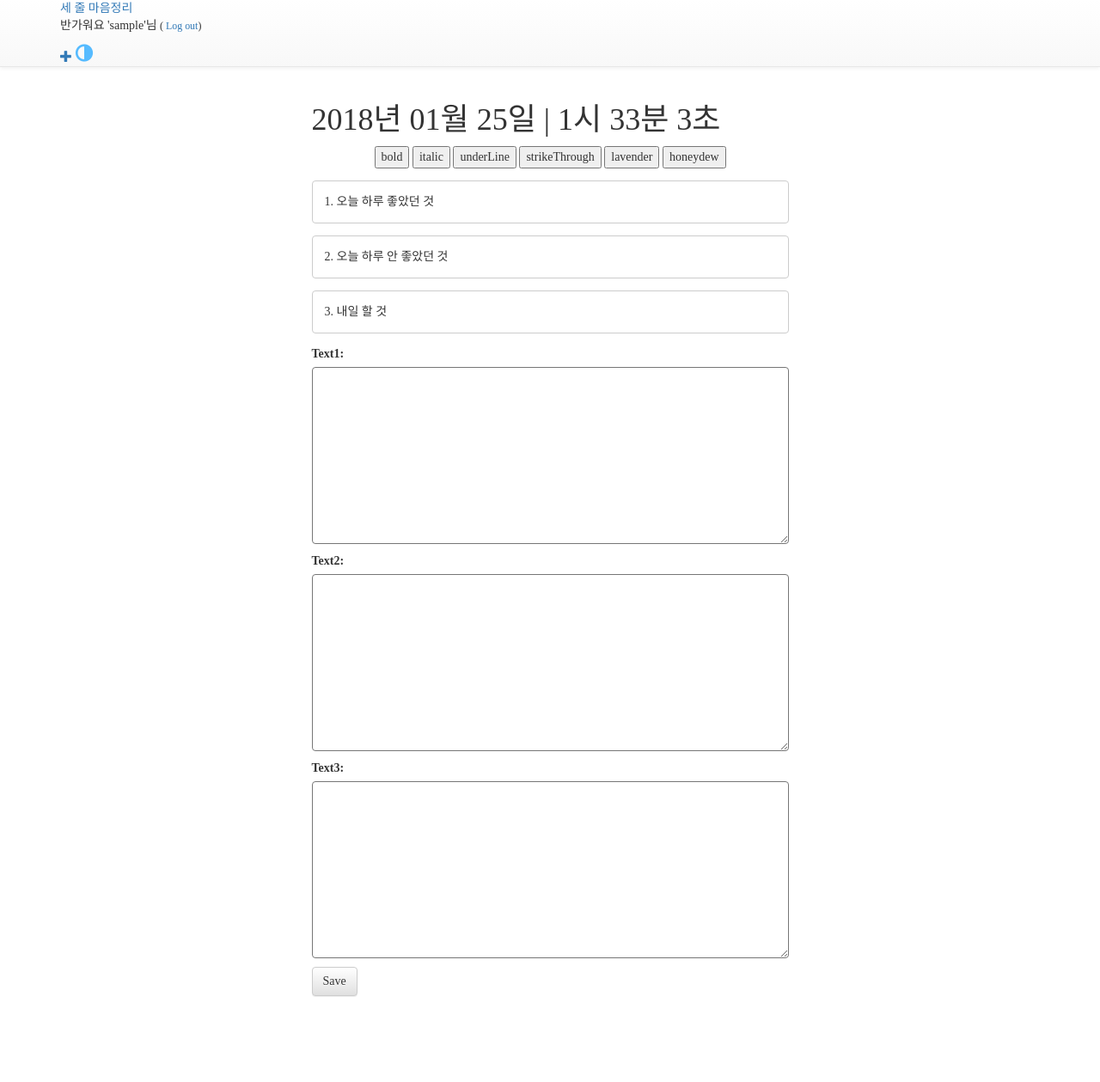
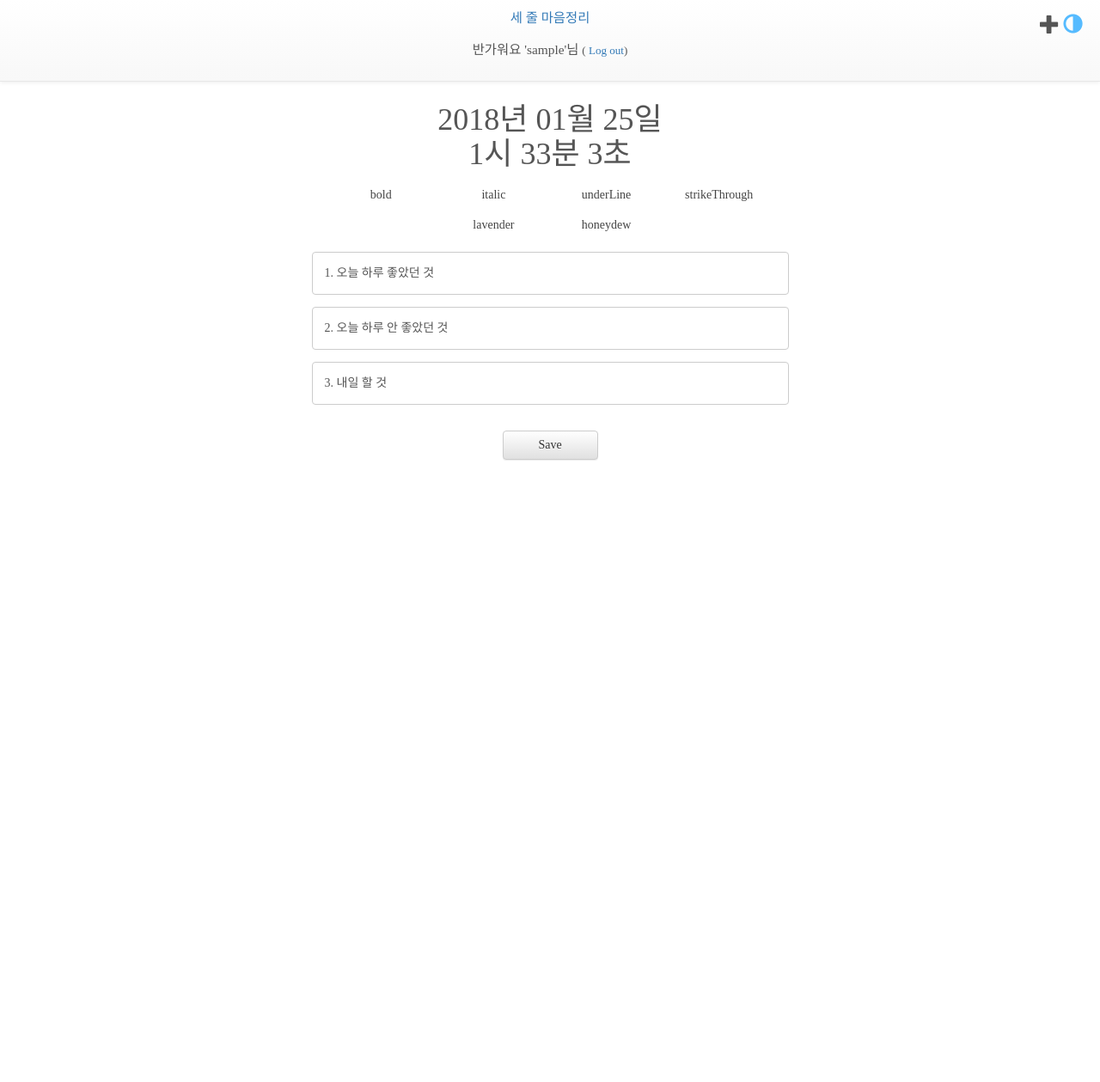
Before and after one commit to hora2017/pf2, a Django app: page /post/new/ in a window 1280 px wide. Shown: the whole page at 86% size. After the commit the page ends 536 px from the top, so only its background shows below. Run offline with Django 3.2, Linux system fonts and the light colour scheme; the visitor is signed in with stand-in values (Sample User, id 1); some libraries are stand-ins or nearby versions; some web fonts are replaced.

Commit message:
css 수정

```diff
--- a/blog/static/css/blog.css
+++ b/blog/static/css/blog.css
@@ -1,11 +1,35 @@
-
-/* form p {
-    display: none;
-} */
-
 *{
     font-family: 'Nanum Square';
     word-break: normal;
+    outline: none;
+    color: #555;
+}
+
+
+form p, form label {
+    display: none;
+}
+
+p{
+    margin: 15px 0;
+}
+
+.navbar-header {
+    display: block;
+    width: 50%;
+    text-align: center;
+    font-size: 1.1em;
+    float: none;
+}
+
+.icon {
+    position: absolute;
+    display: inline-block;
+    right: 20px;
+    top: 15px;
+}
+.icon span {
+    font-size: 1.5em;
 }
 
 .remove{
@@ -25,12 +49,8 @@
 .card-tag .btn {
     margin-left: 10px;
 }
-.card h1 {
+h1 {
     text-align: center;
-    color: #555
-}
-.card h3 {
-    color: #555
 }
 
 .comment {
@@ -58,6 +78,12 @@ textarea {
     width: 100%;
 }
 
+.save{
+    width: 20%;
+    margin: 30px auto;
+    display: block;
+}
+
 
 #autosave {
     display: none;
@@ -75,9 +101,11 @@ textarea {
     width: 100%;
     text-align:center;
 }
-.rich li {
+.rich input {
     display: inline-block;
-    width: 3em;
+    border: 0;
+    text-align: center;
+    width: 23%;
     height: 2.5em;
     margin: 0 auto;
     text-align: center;
@@ -87,7 +115,7 @@ textarea {
     transition: all 0.05s;
     transition-timing-function: cubic-bezier(0.55, 0.06, 0.68, 0.19)
 }
-.rich li:active{
+.rich input:active{
     background-color: #444;
     color: #fff;
     transition: all 0.05s;
@@ -106,8 +134,7 @@ textarea {
     transition-timing-function: cubic-bezier(0.55, 0.06, 0.68, 0.19)
 }
 .textDiv:focus{
-    background: #ffffff;
-    color: #111;
+    background: #ccc;
     font-size: 1em;
     transition: all 0.2s;
     transition-timing-function: cubic-bezier(0.55, 0.06, 0.68, 0.19)
--- a/blog/static/js/post_new.js
+++ b/blog/static/js/post_new.js
@@ -6,10 +6,7 @@ var modified = {
         if (day.toString().length < 2) { day = '0' + day; }
         if (date.getHours() > 12) { time = (date.getHours() - 12) }
         else { time = date.getHours() }
-        title.innerHTML = date.getFullYear() + '년 ' + date.getMonth() + 1 + '월 ' + day + '일 | ' + time + '시 ' + date.getMinutes() + '분 ' + date.getSeconds() + '초';
-    },
-    autoFocus: function () { // 첫 질문칸에 자동으로 포커스주기
-        var textarea = document.querySelector('#id_text1').setAttribute('autofocus', 'autofocus');
+        title.innerHTML = date.getFullYear() + '년 ' + date.getMonth() + 1 + '월 ' + day + '일 <br>' + time + '시 ' + date.getMinutes() + '분 ' + date.getSeconds() + '초';
     },
     divToArea: function () { // div의 글을 textarea로 동기화
         var textarea = document.getElementsByTagName('textarea');
@@ -121,7 +118,6 @@ function click(id, value) {
 
 
 modified.titleDate();
-modified.autoFocus();
 autoSave.restore();
 autoSave.delete();
 setInterval(function () { modified.titleDate() }, 1000);
--- a/blog/templates/blog/add_comment_to_post.html
+++ b/blog/templates/blog/add_comment_to_post.html
@@ -1,9 +1,10 @@
 {% extends 'blog/base.html' %}
+{% load staticfiles %}
 
 {% block content %}
     <h1>New comment</h1>
     <form method="POST" class="post-form">{% csrf_token %}
-        {{ form.as_p }}
+        {{ form }}
         <button type="submit" class="save btn btn-default">Send</button>
     </form>
 {% endblock %}
--- a/blog/templates/blog/base.html
+++ b/blog/templates/blog/base.html
@@ -16,17 +16,14 @@
 <body>
     <nav class="navbar navbar-default navbar-fixed-top">
         <div class="container">
-            <div class="navbar-header">
-                <div class="header">
+            <div class="navbar-header" style="margin: 10px auto">
                 <a class="" href="/">세 줄 마음정리</a>
-                </div>
                 {% if user.is_authenticated %}
-                <div>
                 <p class="top-menu">반가워요 '{{ user.username }}'님
                     <small>(
                         <a href="{% url 'logout' %}">Log out</a>)</small>
                 </p>
-                </div>
+                <div class="icon">
                     <a href="{% url 'post_new' %}">
                         <span class="glyphicon glyphicon-plus"></span>
                     </a>
@@ -36,6 +33,7 @@
                     </a>
                     {% endif %}
                     <span class="glyphicon glyphicon-adjust" id="cssBtn"></span>
+                </div>
             </div>
         </div>
     </nav>
@@ -48,8 +46,7 @@
             <div class="col-sm-3"></div>
         </div>
     </div>
-    {% block footer %}
-    {% endblock %}
+    {% block footer %} {% endblock %}
     <script src="{% static 'js/base.js' %}"></script> {% block script %} {% endblock script %}
 </body>
 
--- a/blog/templates/blog/post_new.html
+++ b/blog/templates/blog/post_new.html
@@ -19,5 +19,4 @@
 </form>
 {% endblock %} {% block script %}
 <script src="{% static 'js/post_new.js' %}"></script>
-<!-- <script src="{% static 'js/rich_text.js' %}"></script> -->
 {% endblock script %}
```
Also changed, not shown: blog/static/css/blog.1.css (+84 -45 lines), blog/templates/blog/post_detail.html (+16 -18 lines), blog/templates/blog/post_list.html (+6 -5 lines), blog/templates/blog/tag_post_list.html (+6 -5 lines). Lines whose indentation alone changed are shown as unchanged.
